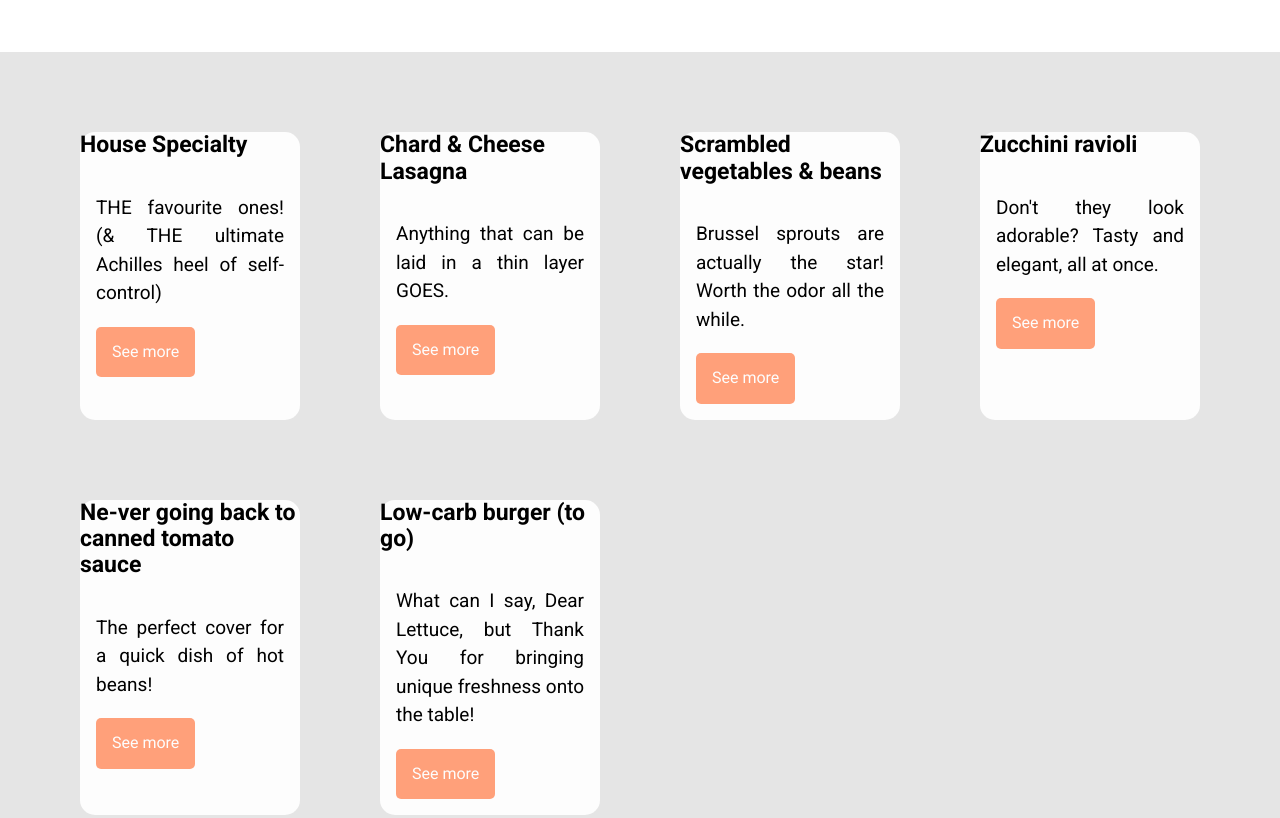
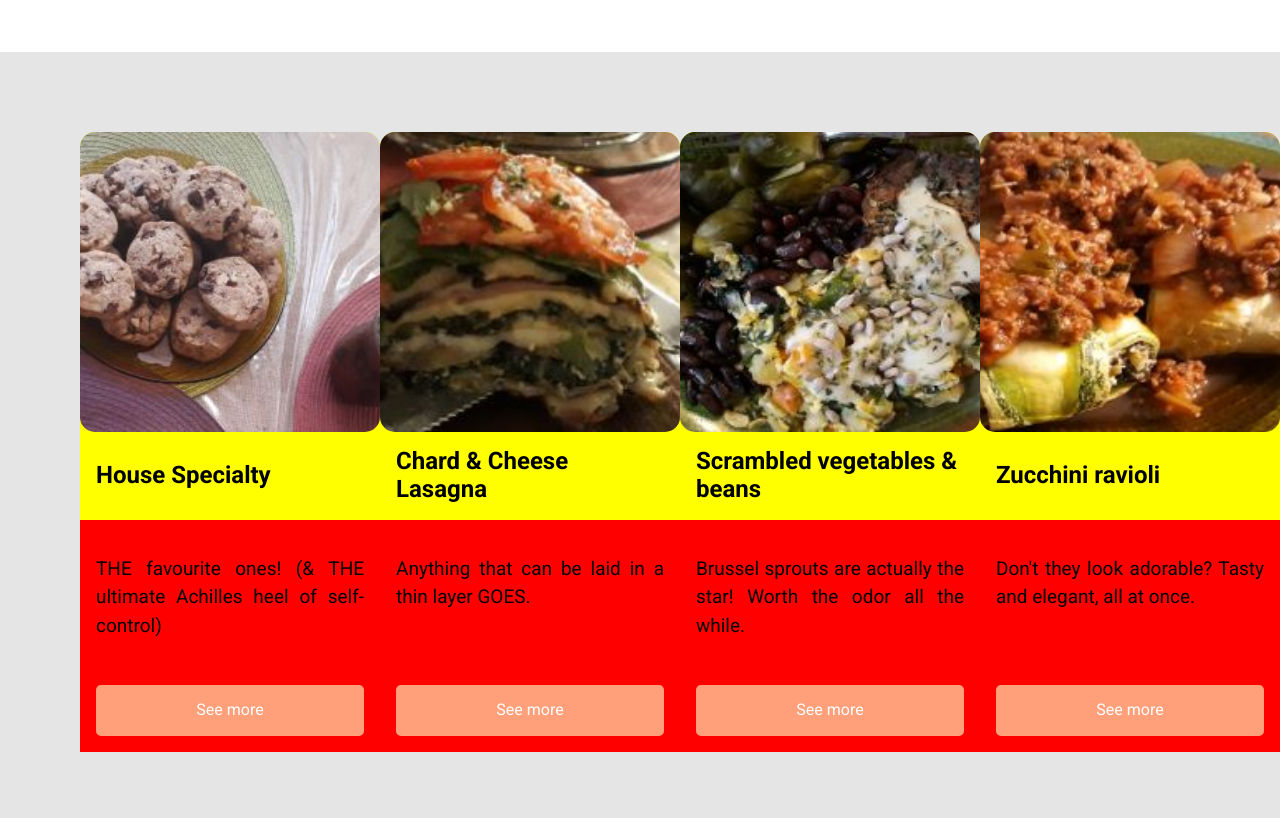
Before and after one commit to laclaupau/recipelog, a plain HTML site: page index.html in a window 1280 px wide. Shown: the part 980-1798 px from the top of the page. Drawn offline with Linux system fonts and the light colour scheme.

Commit message:
Improved responsiveness with flex and background-images

```diff
--- a/assets/css/style.css
+++ b/assets/css/style.css
@@ -73,21 +73,24 @@ header nav ul li a:hover {
     background: #e5e5e5;
     display: flex;
     flex-wrap: wrap;
-    padding: 5rem 0 0 1rem;
+    padding: 2rem 0 0 1rem;
 }
 
 .recipe {
     background: #fdfdfd;
+    background: yellow;
     border-radius: 15px;
     display: flex;
     flex-direction: column;
+    justify-content: space-between;
     margin-bottom: 5rem;
     margin-right: 1rem;
     width: 100%;
 }
 
 .recipe-title {
-    font-size: 1.4375rem;
+    font-size: 1.5rem;
+    padding: 1rem;
 }
 
 .recipe-description {
@@ -97,6 +100,11 @@ header nav ul li a:hover {
 }
 
 .recipe-content {
+    background-color: red;
+    display: flex;
+    flex-direction: column;
+    height: 200px;
+    justify-content: space-between;
     padding: 1rem;
 }
 
@@ -109,8 +117,37 @@ header nav ul li a:hover {
 }
 
 .recipe-img {
+    background-position: center;
+    background-repeat: no-repeat;
+    background-size: cover;
+    height: 300px;
     border-radius: 15px;
 }
+
+.recipe:nth-child(1) .recipe-img {
+    background-image: url("../img/recipes/chip-cookies.jpg");
+}
+
+.recipe:nth-child(2) .recipe-img {
+    background-image: url("../img/recipes/lasagna.jpg");
+}
+
+.recipe:nth-child(3) .recipe-img {
+    background-image: url("../img/recipes/scrambled-veg.jpg");
+}
+
+.recipe:nth-child(4) .recipe-img {
+    background-image: url("../img/recipes/zuchini-ravioli.jpg");
+}
+
+.recipe:nth-child(5) .recipe-img {
+    background-image: url("../img/recipes/tomato-sauce.jpg");
+}
+
+.recipe:nth-child(6) .recipe-img {
+    background-image: url("../img/recipes/veggie-burger.jpg");
+}
+
 
 #about-us {
     font-weight: 100;
@@ -206,8 +243,8 @@ header nav ul li a:hover {
     }
 
     .recipe {
-        margin-right: 1rem;
-        width: calc(33% - 2.5rem);
+        margin-right: auto;
+        flex-basis: 300px;
     }
 
     .us {
@@ -226,7 +263,7 @@ header nav ul li a:hover {
     }
 
     .recipe {
-        margin-right: 5rem;
+        margin-right: auto;
         width: calc(25% - 5rem);
     }
 }
```
